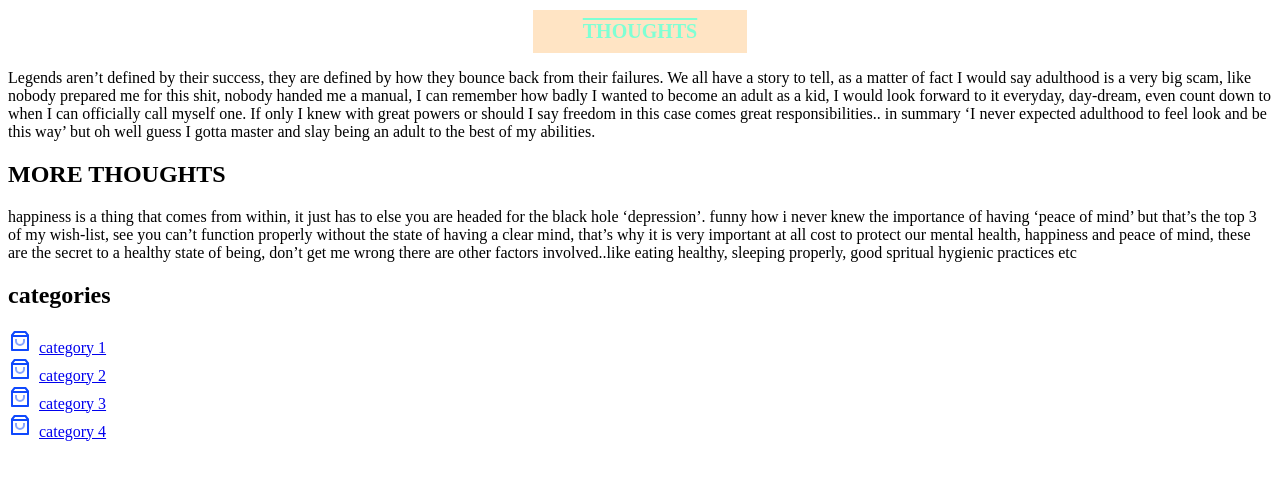
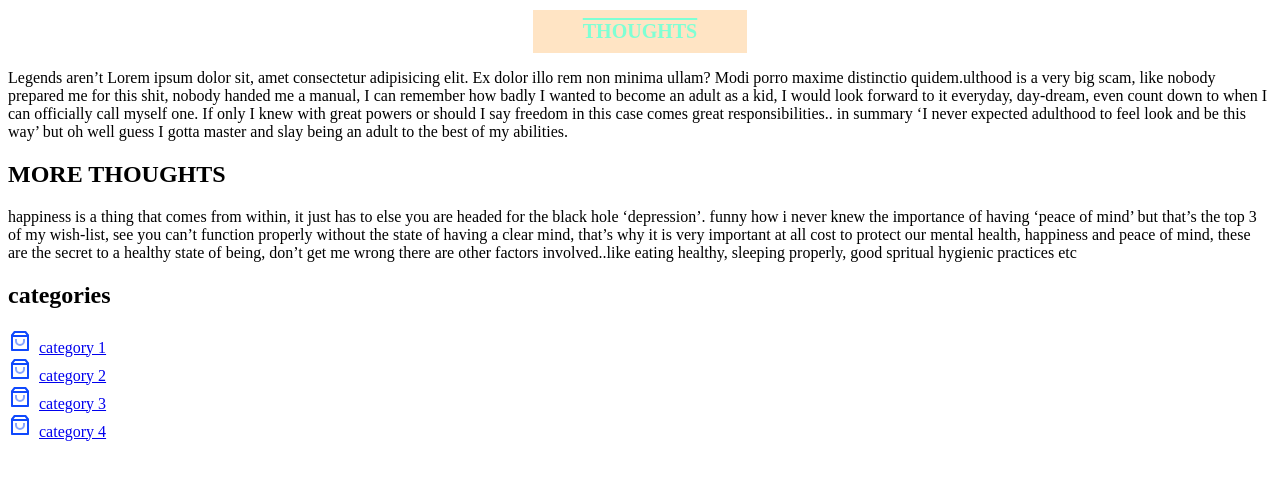
Before and after one commit to olaleykhan/test-revert, a plain HTML site: page index.html in a window 1280 px wide. Drawn offline with Linux system fonts and the light colour scheme; files that its build step writes are made by us from their sources.

Commit message:
adder lorem

```diff
--- a/index.html
+++ b/index.html
@@ -15,8 +15,7 @@
     <div class="container">
     <div class="box-1">
           <h1>THOUGHTS</h1>
-          <p>Legends aren’t defined by their success, they are defined by how they bounce back from their failures.
-            We all have a story to tell, as a matter of fact I would say adulthood is a very big scam, like nobody prepared me for this shit, nobody handed me a manual, I can remember how badly I wanted to become an adult as a kid, I would look forward to it everyday, day-dream, even count down to when I can officially call myself one.
+          <p>Legends aren’t Lorem ipsum dolor sit, amet consectetur adipisicing elit. Ex dolor illo rem non minima ullam? Modi porro maxime distinctio quidem.ulthood is a very big scam, like nobody prepared me for this shit, nobody handed me a manual, I can remember how badly I wanted to become an adult as a kid, I would look forward to it everyday, day-dream, even count down to when I can officially call myself one.
             If only I knew with great powers or should I say freedom in this case comes great responsibilities.. in summary ‘I never expected adulthood to feel look and be this way’ but oh well guess I gotta master and slay being an adult to the best of my abilities. </p>
     </div>
     </div>
```
